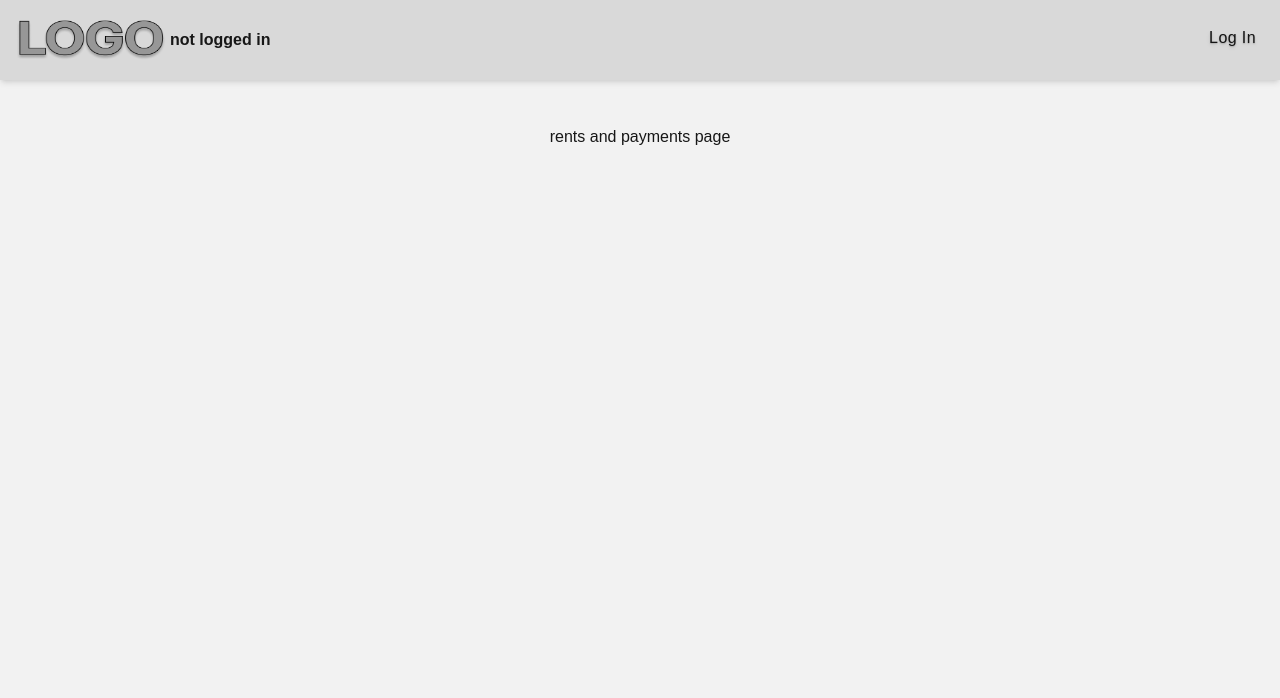
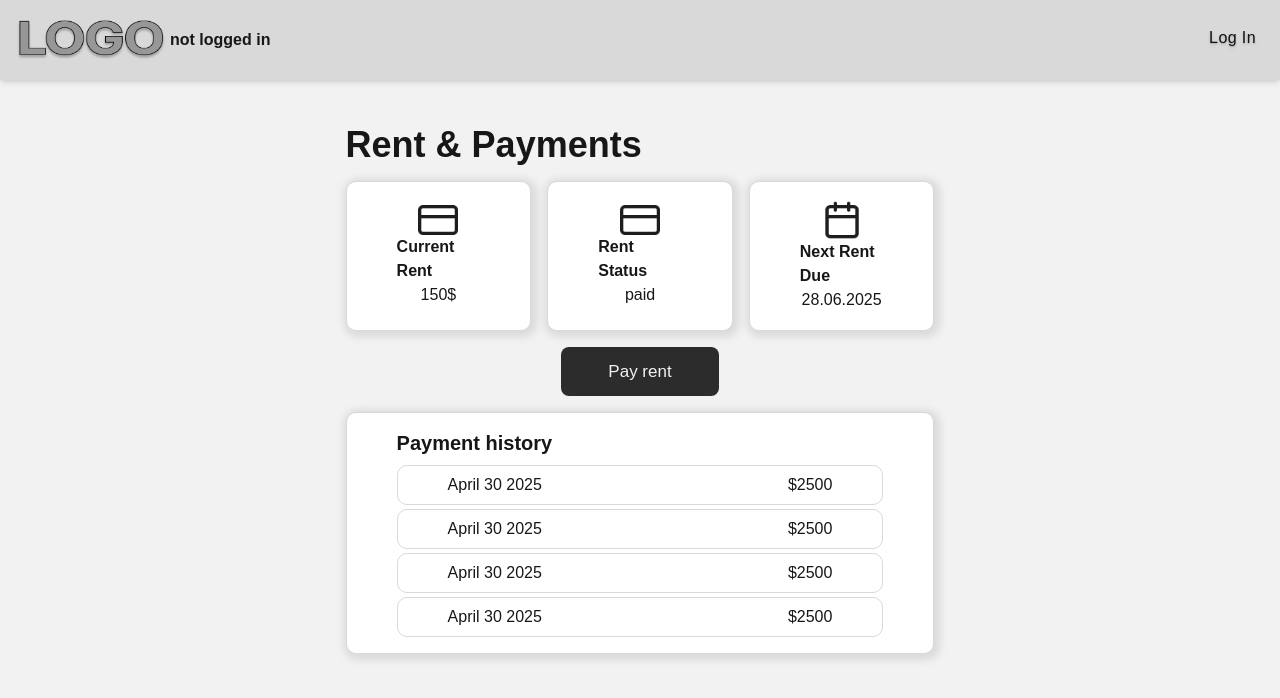
Before and after one commit to SPHEI/2025_DSA_Sec05_KNAPIK, a Next.js app in the folder frontend/: page /rent-and-payment in a window 1280 px wide. Shown: the top 698 px of the page. Built offline with nearby package versions, Linux system fonts and the light colour scheme.

Commit message:
rent and payment page for tenants

```diff
--- a/frontend/src/app/rent-and-payment/page.tsx
+++ b/frontend/src/app/rent-and-payment/page.tsx
@@ -1,28 +1,64 @@
-"use client"
+"use client";
 import "../globals.css";
 import { useState, useEffect } from "react";
+import card from "./card.png";
+import PaymentBox from "../components/PaymentBox";
+import calendar from "./calendar.png";
 
 //Shared by admin and tenants
 function RentAndPayment() {
-    const [ready,setReady] = useState(false)
-    const [error, setError] = useState('none')
+  const [ready, setReady] = useState(false);
+  const [error, setError] = useState("none");
   useEffect(() => {
     //Page setup goes here
     setReady(true);
-    },[])
+  }, []);
 
-    if(ready)
-    {
-        if(error == 'none')
-        {
+  if (ready) {
+    if (error == "none") {
       return (
         <main>
-                    <h1>rents and payments page</h1>
+          <div className="page-head w-[50%]">
+            <b className="text-4xl">Rent & Payments</b>
+          </div>
+          <div className="flex flex-row gap-4 w-[50%]">
+            <div className="white-box h-[150px] w-[100%]">
+              <div className="flex flex-col items-center justify-center">
+                <img src={card.src} width={40} />
+                <b>Current Rent</b>
+                <h1>150$</h1>
+              </div>
+            </div>
+            <div className="white-box h-[150px] w-[100%]">
+              <div className="flex flex-col items-center justify-center">
+                <img src={card.src} width={40} />
+                <b>Rent Status</b>
+                <h1>paid</h1>
+              </div>
+            </div>
+            <div className="white-box h-[150px] w-[100%]">
+              <div className="flex flex-col items-center justify-center">
+                <img src={calendar.src} width={40} />
+                <b>Next Rent Due</b>
+                <h1>28.06.2025</h1>
+              </div>
+            </div>
+          </div>
+          <button className="black-button">Pay rent</button>
+          <div className="white-box w-[50%] py-4">
+            <div className="flex flex-col items-left justify-start w-full h-full gap-2">
+              <b className="text-xl">Payment history</b>
+              <div className="flex flex-col gap-1">
+                <PaymentBox date={"April 30 2025"} type={""} amount={2500} />
+                <PaymentBox date={"April 30 2025"} type={""} amount={2500} />
+                <PaymentBox date={"April 30 2025"} type={""} amount={2500} />
+                <PaymentBox date={"April 30 2025"} type={""} amount={2500} />
+              </div>
+            </div>
+          </div>
         </main>
       );
-        }
-        else
-        {
+    } else {
       return (
         <main>
           <b>An error has occured:</b>
@@ -30,15 +66,13 @@ function RentAndPayment() {
         </main>
       );
     }
-    }
-    else
-    {
-        return(
+  } else {
+    return (
       <main>
         <h1>Loading...</h1>
       </main>
-        )
+    );
   }
-};
+}
 
 export default RentAndPayment;
```
Also changed, not shown: frontend/src/app/rent-and-payment/calendar.png (added), frontend/src/app/rent-and-payment/card.png (added). Lines whose indentation alone changed are shown as unchanged.
